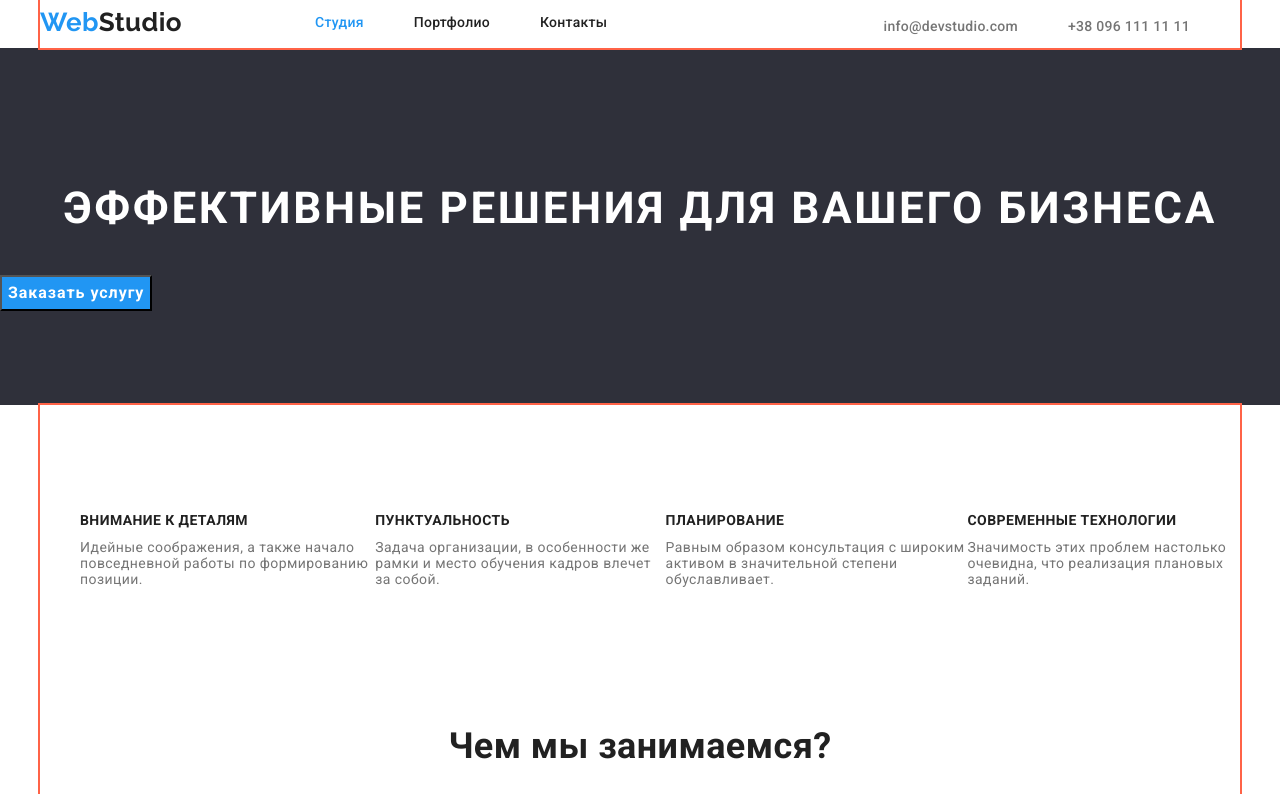
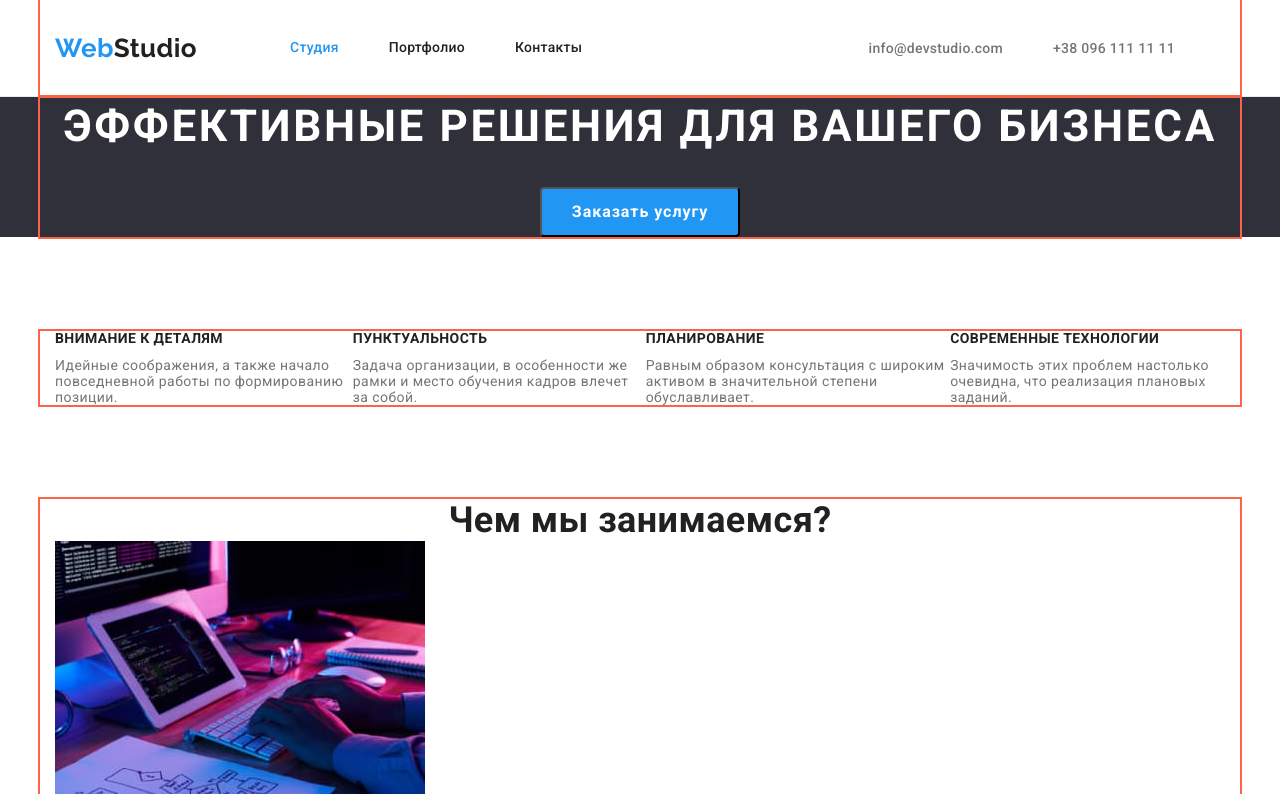
Before and after one commit to Katerinka12/goit-markup-hw-02, a plain HTML site: page index.html in a window 1280 px wide. Shown: the top 794 px of the page. Drawn offline with nearby package versions, Linux system fonts and the light colour scheme.

Commit message:
geometric header

```diff
--- a/css/styles.css
+++ b/css/styles.css
@@ -20,6 +20,12 @@ background-color: var(--primary-bgc);
 
 ul{
     list-style: none;
+    margin: 0;
+    padding: 0;
+}
+h1, h2, h3, p {margin: 0;}
+img{display: block;
+
 }
 
 .section{
@@ -30,21 +36,24 @@ ul{
 /*Header*/
 
 .header {
-    display: flex;
-    align-items: baseline;
+
     background-color: var(--primary-bgc);
+    border-bottom: 1px solid #ECECEC;
 }
 
 .container{
 width: 1200px;
 margin-left: auto;
 margin-right: auto;
+padding-left: 15px;
+padding-right: 15px;
 outline: 2px solid tomato;
 }
 
-.header.container{
+.header-container{
+    display: flex;
     justify-content: space-between;
-    align-items: baseline;
+    align-items: center;
 }
 .header-nav {
     display: flex;
@@ -68,6 +77,9 @@ outline: 2px solid tomato;
 
 
 .header-item .link {
+    display: block;
+    padding-top: 40px;
+    padding-bottom: 40px;
     margin-right: 50px;
     font-family: 'Roboto', sans-serif;
     font-weight: 500;
@@ -78,6 +90,8 @@ outline: 2px solid tomato;
 
     color: #212121;
 }
+
+
 .header-list{
     display: flex;
 }
@@ -90,6 +104,7 @@ outline: 2px solid tomato;
 .header-list .link.current {
 color:var(--secondary-text-color);
 }
+
 
 .link.contact {
 font-weight: 500;
@@ -116,11 +131,15 @@ text-decoration: none;
     color: var(--secondary-text-color);
 
 }
+
 /*Hero*/
 .hero {
     background: #2F303A;
 }
 .hero-title {
+    /* display: inline-block;
+    width: 696px;
+    margin: 200px 452px 280px 452px; */
     font-family: 'Roboto', sans-serif;
     font-weight: 900;
     font-size: 44px;
@@ -132,15 +151,21 @@ text-decoration: none;
     color: var(--white-text-color);
 }
 .hero .btn {
+    min-width: 200px;
+    min-height: 50px;
+    margin-top: 30px;
+    margin-left: auto;
+    margin-right: auto;
     font-family: 'Roboto', sans-serif;
     font-weight: 700;
     font-size: 16px;
     line-height: 1.88;
     display: flex;
     align-items: center;
+    justify-content: space-around;
     text-align: center;
     letter-spacing: 0.06em;
-
+    border-radius: 4px;
     color: var(--white-text-color);
     background: var(--secondary-text-color);}
 
@@ -210,6 +235,8 @@ color:var(--primary-text-color);
 /*Footer*/
 
 .footer {
+    padding-bottom: 60px;
+    padding-top: 60px;
     background-color: #2F303A;
 }
 .adress {
--- a/index.html
+++ b/index.html
@@ -6,7 +6,10 @@
     <meta name="viewport" content="width=device-width, initial-scale=1.0" />
     <link rel="preconnect" href="https://fonts.googleapis.com">
     <link rel="preconnect" href="https://fonts.gstatic.com" crossorigin>
-    <link rel="stylesheet" href="node_modules/modern-normalize/modern-normalize.css">
+    <!-- <link rel="stylesheet" href="node_modules/modern-normalize/modern-normalize.css"> -->
+    <link rel="stylesheet" href="https://cdnjs.cloudflare.com/ajax/libs/modern-normalize/1.1.0/modern-normalize.min.css"
+      integrity="sha512-wpPYUAdjBVSE4KJnH1VR1HeZfpl1ub8YT/NKx4PuQ5NmX2tKuGu6U/JRp5y+Y8XG2tV+wKQpNHVUX03MfMFn9Q=="
+      crossorigin="anonymous" referrerpolicy="no-referrer" />
     <link
       href="https://fonts.googleapis.com/css2?family=Raleway:wght@700&family=Roboto:ital,wght@0,400;0,500;0,700;1,900&display=swap"
       rel="stylesheet">
@@ -15,7 +18,8 @@
   </head>
 
   <body>
-    <header class="header container">
+    <header class="header">
+      <div class="container header-container">
         <nav class="header-nav">
         <a href="./index.html" class="header-title">Web<span class="web-title">Studio</span></a>
         <ul class="header-list">
@@ -29,14 +33,19 @@
         <li><a href="mailto:info@devstudio.com " class="link contact">info@devstudio.com</a></li>
         <li><a href="tel:+380961111111" class="link contact">+38 096 111 11 11</a></li>
       </ul>
+    </div>
+
     </header>
 
     <main>
-      <section class="hero section">
+      <section class="hero">
+        <div class="section-hero container">
         <h1 class="hero-title">Эффективные решения для вашего бизнеса</h1>
         <button type="button" class="btn">Заказать услугу</button>
+      </div>
     </section>
-      <section class="advantages section container">
+      <section class="advantages section">
+        <div class="container">
            <h2 hidden>Наши преимущества</h2>
         <ul class="advantages-list">
           <li>
@@ -60,7 +69,10 @@
             <p>Значимость этих проблем настолько очевидна, что реализация плановых заданий.</p>
           </li>
         </ul>
+      </div>
+
         <section class="works section">
+          <div class="container">
             <h2 class="works-title">Чем мы занимаемся?</h2>
           <ul class="works-list">
             <li>
@@ -88,9 +100,12 @@
               />
             </li>
           </ul>
+        </div>
+
         </section>
       </section>
       <section class="team section">
+        <div class="container">
            <h2 class="team-title">Наша команда</h2>
         <ul class="team-list">
           <li>
@@ -114,15 +129,20 @@
             <p lang="en" class="post-team">UI Designer</p>
           </li>
         </ul>
+      </div>
+
       </section>
     </main>
     <footer class="footer">
+      <div class="container">
          <a href="./index.html" class="header-title">Web<span class="studio-title">Studio</span></a>
       <address class="adress">
         <p>г. Киев, пр-т Леси Украинки, 26</p>
         <a class="adress-link" href="info@example.com">info@example.com</a> <br />
         <a class="adress-link" href="+380991111111">+38 099 111 11 11</a>
       </address>
+    </div>
+
     </footer>
   </body>
 </html>
```
Also changed, not shown: portfolio.html (+4 -1 lines). Lines whose indentation alone changed are shown as unchanged.
